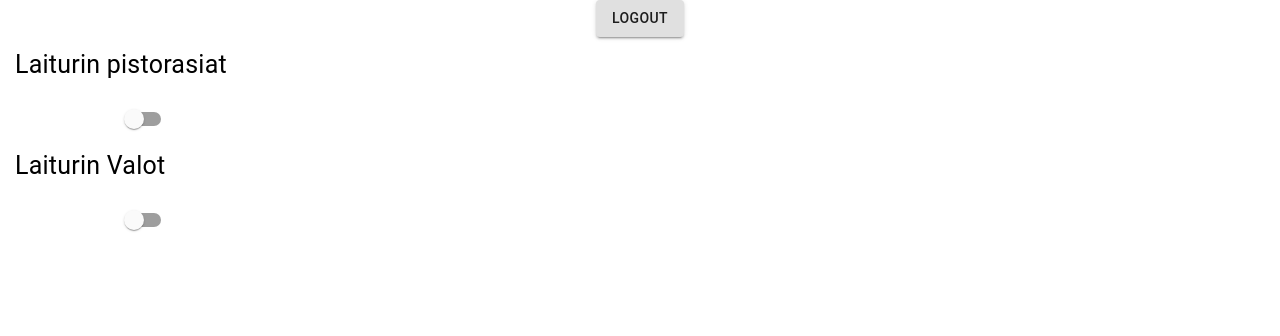
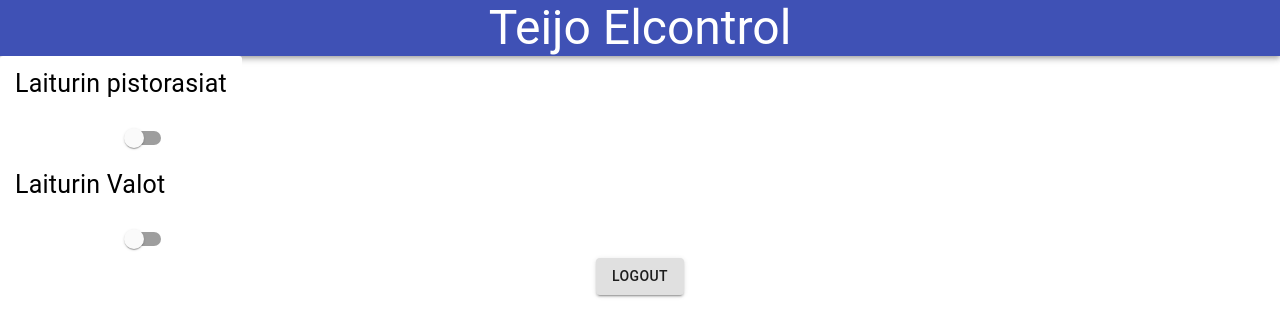
Before and after one commit to wolard/elcontrol, a React (Create React App) app: page /dashboard in a window 1280 px wide. Shown: the top 336 px of the page. Built offline with nearby package versions, Linux system fonts and the light colour scheme; no server answers.

Commit message:
added appbar

```diff
--- a/src/components/Dashboard.js
+++ b/src/components/Dashboard.js
@@ -6,7 +6,9 @@ import FormLabel from '@material-ui/core/FormLabel';
 import FormGroup from '@material-ui/core/FormGroup';
 import { withStyles, } from '@material-ui/core/styles';
 import Button from '@material-ui/core/Button';
-
+import { AppBar } from '@material-ui/core';
+import { Box } from '@material-ui/core';
+import { Typography } from '@material-ui/core'
 
 
 //import './App.css';
@@ -220,8 +222,17 @@ useEffect(() => {
 
   return (
 <>
+<Box sx={{ flexGrow: 1 }}>
+      <AppBar position="static">
 
-<Button variant="contained" onClick={handleLogout}> logout</Button>
+
+          <Typography variant="h3" component="div" sx={{ flexGrow: 1 }}>
+            Teijo Elcontrol
+          </Typography>
+
+      </AppBar>
+    </Box>
+
     <FormGroup row>
       <StyledFormlabel component="legend">Laiturin pistorasiat</StyledFormlabel>
     <Grid container  spacing={1}>
@@ -236,7 +247,7 @@ useEffect(() => {
        <Lights lights={lights} handleChange={handleChangeLights} />
      </Grid>
      </FormGroup>
-
+     <Button variant="contained" onClick={handleLogout}> logout</Button>
 
   </>
   );
--- a/src/components/Landing.js
+++ b/src/components/Landing.js
@@ -5,6 +5,9 @@ import TextField from '@material-ui/core/TextField';
 import Button from '@material-ui/core/Button';
 import { makeStyles } from '@material-ui/core/styles';
 import Grid from '@material-ui/core/Grid';
+import { AppBar } from '@material-ui/core';
+import { Box } from '@material-ui/core';
+import { Typography } from '@material-ui/core'
 
 const useStyles = makeStyles((theme) => ({
   root: {
@@ -64,7 +67,16 @@ const Landing = () => {
     }
     return (
     <div>
-      <h1>Teijo Light control</h1>
+    <Box sx={{ flexGrow: 10}}>
+      <AppBar position="static">
+
+
+          <Typography variant="h3" component="div" sx={{ flexGrow: 1 }}>
+            Teijo Elcontrol
+          </Typography>
+
+      </AppBar>
+    </Box>
 
 
       <form className={classes.root} noValidate autoComplete="off">
--- a/src/index.js
+++ b/src/index.js
@@ -8,9 +8,9 @@ import { theme } from './theme/Theme';
 
 ReactDOM.render(
   <React.StrictMode>
-    <ThemeProvider theme={theme}>
+
     <App />
-    </ThemeProvider>
+
   </React.StrictMode>,
   document.getElementById('root')
 );
```
